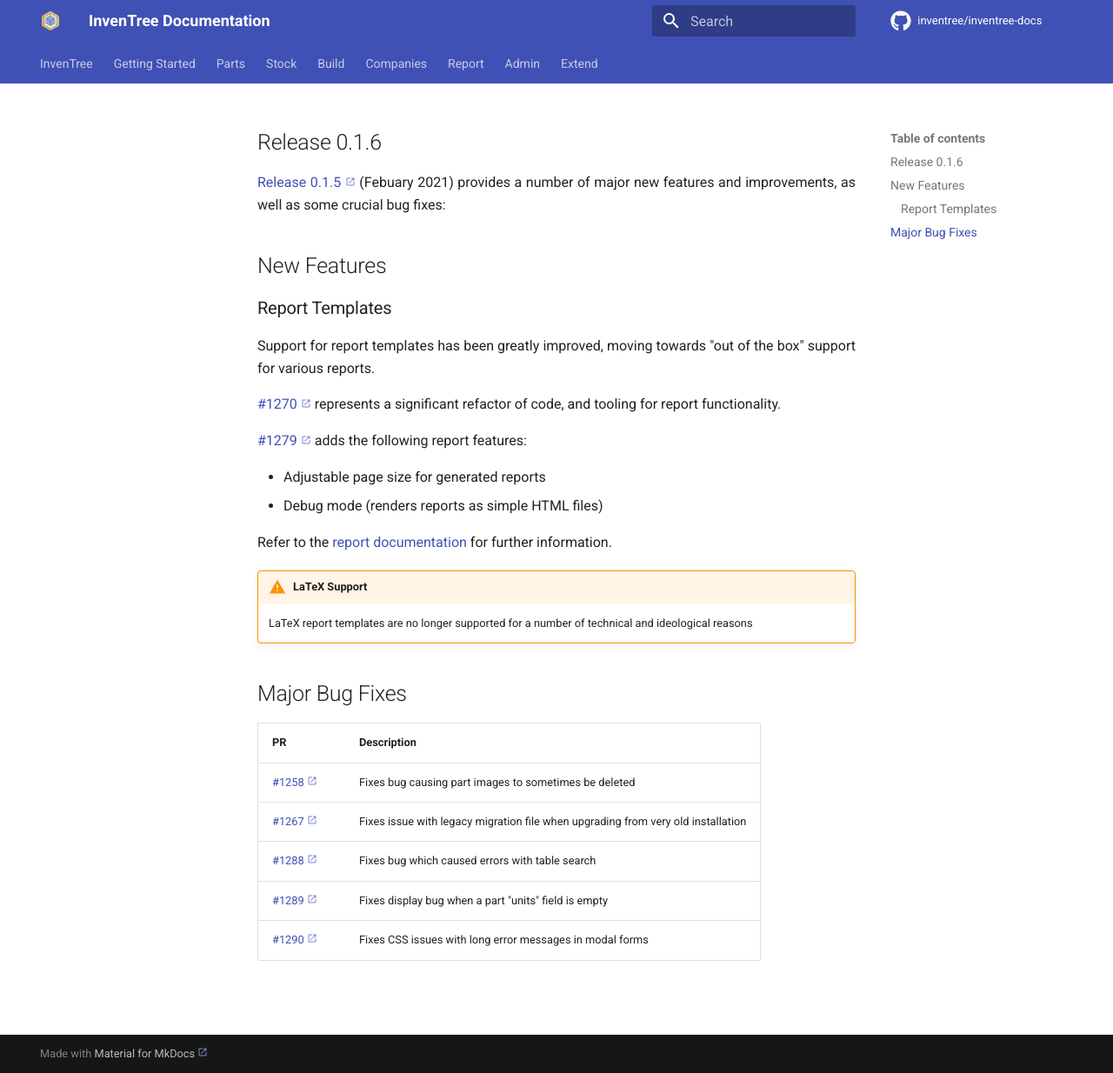
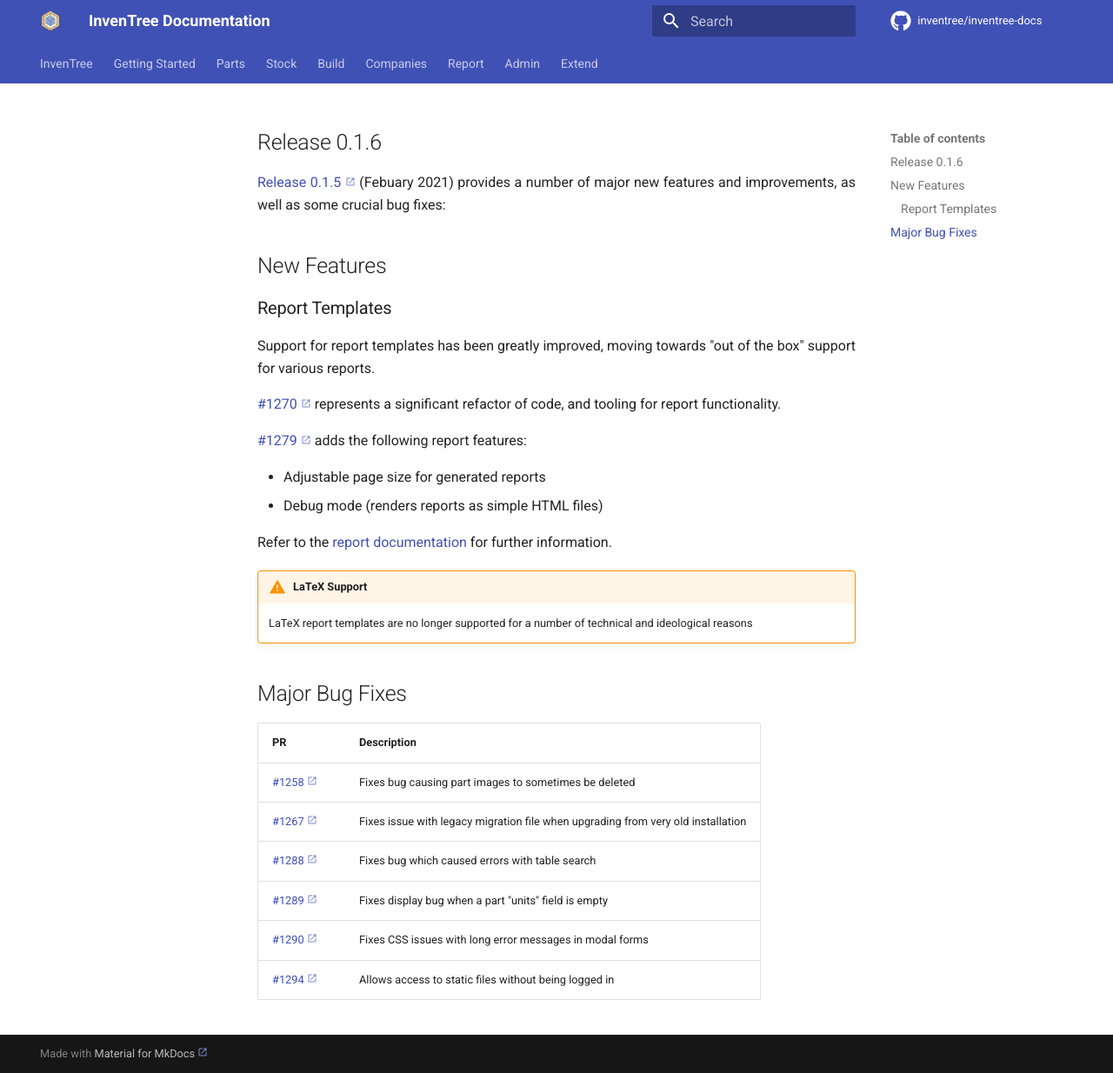
Before and after one commit to inventree/inventree-docs, an MkDocs documentation site: the page built from docs/releases/0.1.6.md, in a window 1280 px wide and 1234 px high. Shown: the whole window at 87% size. Built offline with MkDocs 1.6.1 and Material for MkDocs 9.7.7, drawn with Linux system fonts in a browser that asks for light colours; a script that is not in the unit is left out; comment, search, counter and statistics services are not loaded.

Commit message:
Update 0.1.6.md

```diff
--- a/docs/releases/0.1.6.md
+++ b/docs/releases/0.1.6.md
@@ -32,3 +32,4 @@
 | [#1288](https://github.com/inventree/InvenTree/pull/1288) | Fixes bug which caused errors with table search |
 | [#1289](https://github.com/inventree/InvenTree/pull/1289) | Fixes display bug when a part "units" field is empty |
 | [#1290](https://github.com/inventree/InvenTree/pull/1290) | Fixes CSS issues with long error messages in modal forms |
+| [#1294](https://github.com/inventree/InvenTree/pull/1294) | Allows access to static files without being logged in |
```
